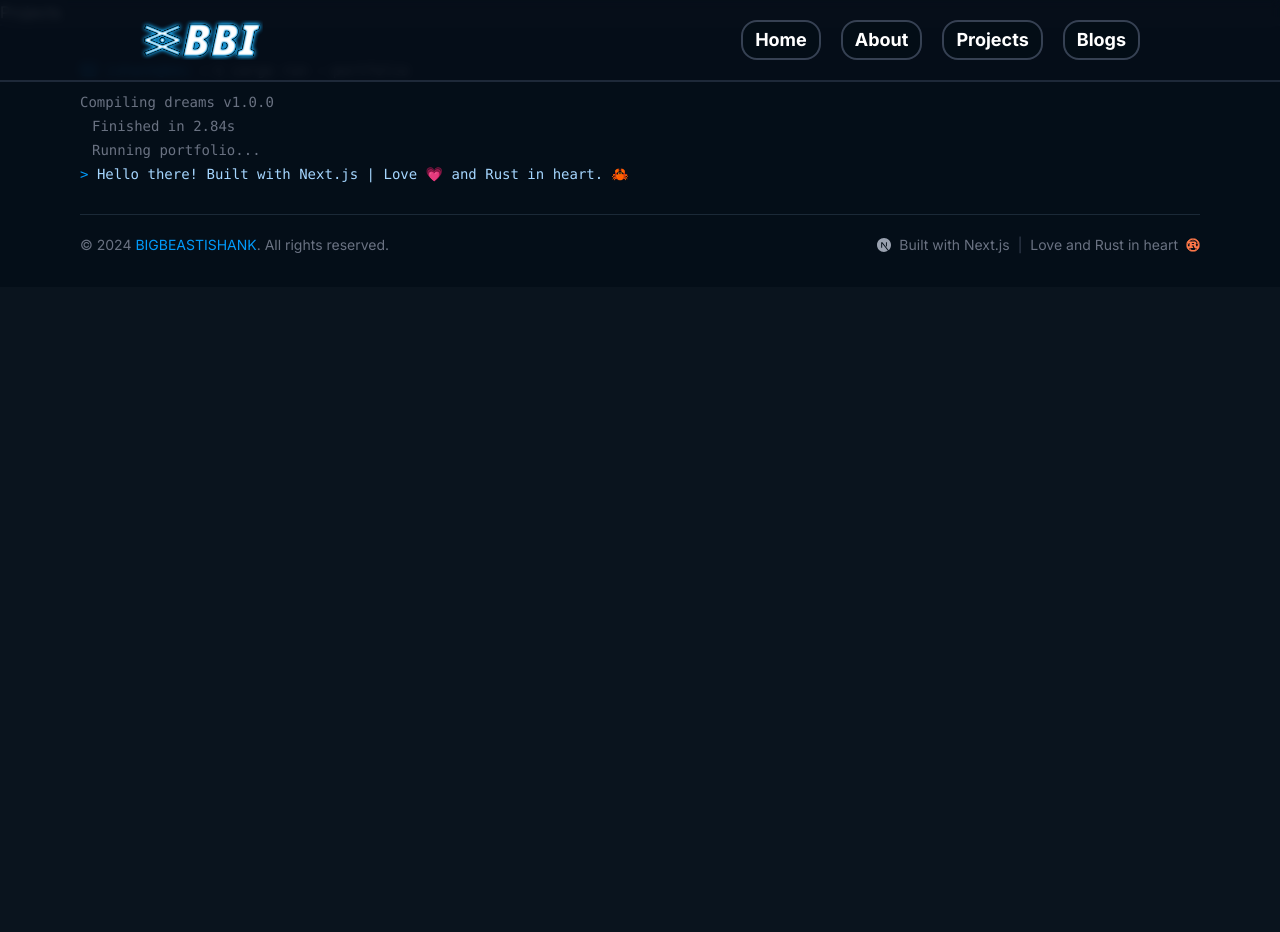
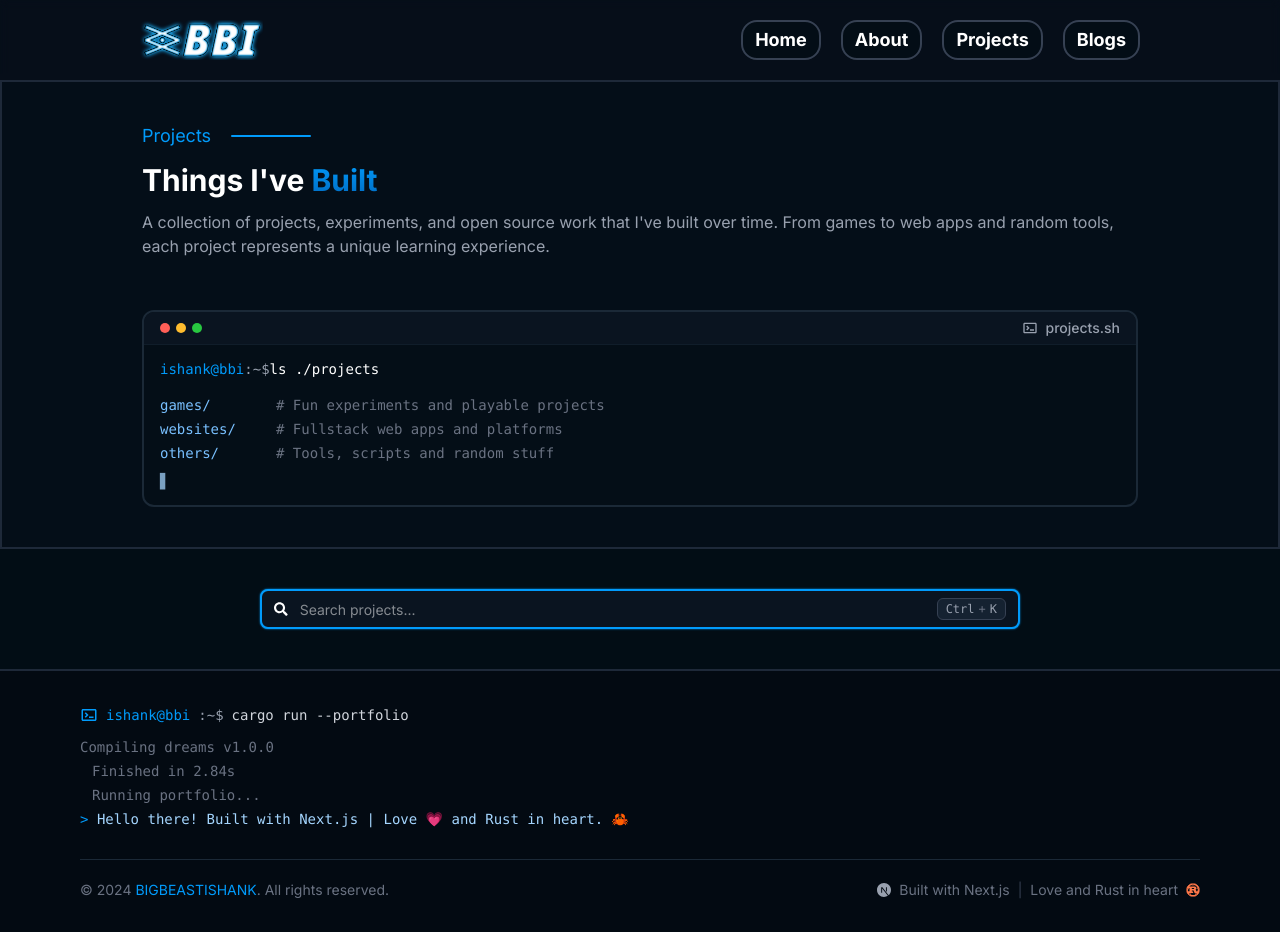
Before and after one commit to BIGBEASTISHANK/bigbeastishank.com, a Next.js app: page /projects in a window 1280 px wide. Before the commit the page ends 800 px from the top, so only its background shows below. Built offline with nearby package versions, Linux system fonts and the light colour scheme.

Commit message:
[UPDATE] Projects page search bar design

```diff
--- a/src/app/not-found.tsx
+++ b/src/app/not-found.tsx
@@ -1,9 +1,8 @@
 "use client";
-
 import CodeTerminal from "@/components/inner/CodeTerminal";
 import Link from "next/link";
 import { useState } from "react";
-import { BiTerminal, BiArrowBack, BiHomeAlt2 } from "react-icons/bi";
+import { BiArrowBack, BiHomeAlt2 } from "react-icons/bi";
 import { FaRust } from "react-icons/fa";
 
 export default function notfound() {
--- a/src/app/projects/page.tsx
+++ b/src/app/projects/page.tsx
@@ -1,5 +1,9 @@
+import ProjectsComponent from "@/components/Projects";
+
 export default function Projects() {
-  return (
-    <div>Projects</div>
-  )
+	return (
+		<div className="mt-20">
+			<ProjectsComponent />
+		</div>
+	);
 }
--- a/src/components/About.tsx
+++ b/src/components/About.tsx
@@ -1,7 +1,7 @@
 "use client";
 import { Section, TechStack } from "@@/data/TechStack";
 import SectionTitleComponent from "@/components/inner/SectionTitle";
-import { BiDownArrow, BiTerminal } from "react-icons/bi";
+import { BiDownArrow } from "react-icons/bi";
 import { useState } from "react";
 import CodeTerminal from "./inner/CodeTerminal";
 
--- a/src/components/Footer.tsx
+++ b/src/components/Footer.tsx
@@ -9,7 +9,7 @@ export default function FooterComponent() {
 	const [showSecret, setShowSecret] = useState(false);
 
 	return (
-		<footer className="border-t-2 border-gray-800 bg-[#040E18] px-6 py-8 sm:px-10 lg:px-20 2xl:px-40">
+		<footer className="border-t-2 border-gray-800 bg-[#030A12] px-6 py-8 sm:px-10 lg:px-20 2xl:px-40">
 			<div className="mx-auto max-w-[1800px]">
 				{/* Terminal Easter egg */}
 				<div className="group flex flex-col gap-5 sm:flex-row sm:items-start sm:justify-between">
--- /dev/null
+++ b/src/components/Projects.tsx
@@ -0,0 +1,97 @@
+"use client";
+import { FaSearch } from "react-icons/fa";
+import CodeTerminal from "./inner/CodeTerminal";
+import SectionTitleComponent from "./inner/SectionTitle";
+import { useEffect, useRef } from "react";
+
+export default function ProjectsComponent() {
+	const searchInputRef = useRef<HTMLInputElement>(null);
+
+	useEffect(() => {
+		const handleKeyDown = (event: any) => {
+			if ((event.ctrlKey || event.metaKey) && event.key.toLowerCase() === "k") {
+				event.preventDefault();
+				searchInputRef.current?.focus();
+			}
+		};
+
+		window.addEventListener("keydown", handleKeyDown);
+
+		return () => {
+			window.removeEventListener("keydown", handleKeyDown);
+		};
+	}, []);
+
+	return (
+		<section id="projects" className="projects">
+			{/* Intro section */}
+			<div className="flex flex-col 2xl:px-40 xl:px-35 lg:px-30 md:px-25 sm:px-20 px-10 py-10 2xl:flex-row 2xl:gap-0 gap-10 bg-[#040E18] border-2 border-gray-800">
+				{/* Left */}
+				<div className="flex flex-col 2xl:w-1/2 2xl:pr-10">
+					{/* Subtitle */}
+					<SectionTitleComponent title="Projects" />
+
+					{/* Content */}
+					<div className="text-xl sm:text-2xl md:text-3xl font-bold flex flex-col gap-1">
+						<p>
+							Things I've <span className="text-gradient">Built</span>
+						</p>
+					</div>
+
+					<p className="flex flex-col gap-2 text-sm sm:text-base md:text-md text-gray-400 2xl:max-w-180 my-3 lg:text-left text-justify">
+						A collection of projects, experiments, and open source work that I've built over time. From
+						games to web apps and random tools, each project represents a unique learning experience.
+					</p>
+				</div>
+
+				{/* Right */}
+				<div className="flex flex-col 2xl:w-1/2">
+					<CodeTerminal
+						data={
+							<div className="font-mono text-sm leading-6">
+								<p>
+									<span className="text-[#019BFB]">ishank@bbi</span>
+									<span className="text-gray-400">:~$</span>
+									<span className="text-white">ls ./projects</span>
+								</p>
+
+								<div className="mt-3 grid grid-cols-[100px_1fr] gap-x-4">
+									<span className="text-[#79C0FF]">games/</span>
+									<span className="text-gray-500"># Fun experiments and playable projects</span>
+
+									<span className="text-[#79C0FF]">websites/</span>
+									<span className="text-gray-500"># Fullstack web apps and platforms</span>
+
+									<span className="text-[#79C0FF]">others/</span>
+									<span className="text-gray-500"># Tools, scripts and random stuff</span>
+								</div>
+
+								<p className="mt-1 animate-pulse text-[#A5D6FF]">▋</p>
+							</div>
+						}
+						title="projects.sh"
+					/>
+				</div>
+			</div>
+
+			{/* Projects grid */}
+			<div className="bg-[#020D15] 2xl:px-40 xl:px-35 lg:px-30 md:px-25 sm:px-20 px-10 py-10">
+				{/* Searchbar */}
+				<div className="flex gap-3 items-center px-3 search-bar mx-30 h-10 bg-[#0A1420] rounded-lg">
+					<FaSearch />
+					<input
+						ref={searchInputRef}
+						type="text"
+						placeholder="Search projects..."
+						className="text-sm text-white outline-none w-full h-full py-3"
+					/>
+					<kbd className="shrink-0 flex items-center gap-1 px-2 py-0.5 text-xs text-gray-400 bg-[#152231] border border-gray-700 rounded-md select-none">
+						<span>Ctrl</span>
+						<span className="text-gray-500">+</span>
+						<span>K</span>
+					</kbd>
+				</div>
+			</div>
+		</section>
+	);
+}
--- a/src/styles/globals.scss
+++ b/src/styles/globals.scss
@@ -27,6 +27,27 @@ body {
 	}
 }
 
+.projects {
+	.text-gradient {
+		background: linear-gradient(to bottom, $primary 0%, $secondary 100%);
+		-webkit-background-clip: text;
+		background-clip: text;
+		-webkit-text-fill-color: transparent;
+	}
+
+	.search-bar {
+		border: 2px solid $primary;
+		box-shadow: 0 0 2px $primary;
+		transition:
+			box-shadow 0.2s ease,
+			border-color 0.2s ease;
+
+		&:focus-within {
+			box-shadow: 0 0 12px $primary;
+		}
+	}
+}
+
 .project-card-glow {
 	.dot-glow {
 		background: $secondary;
```
